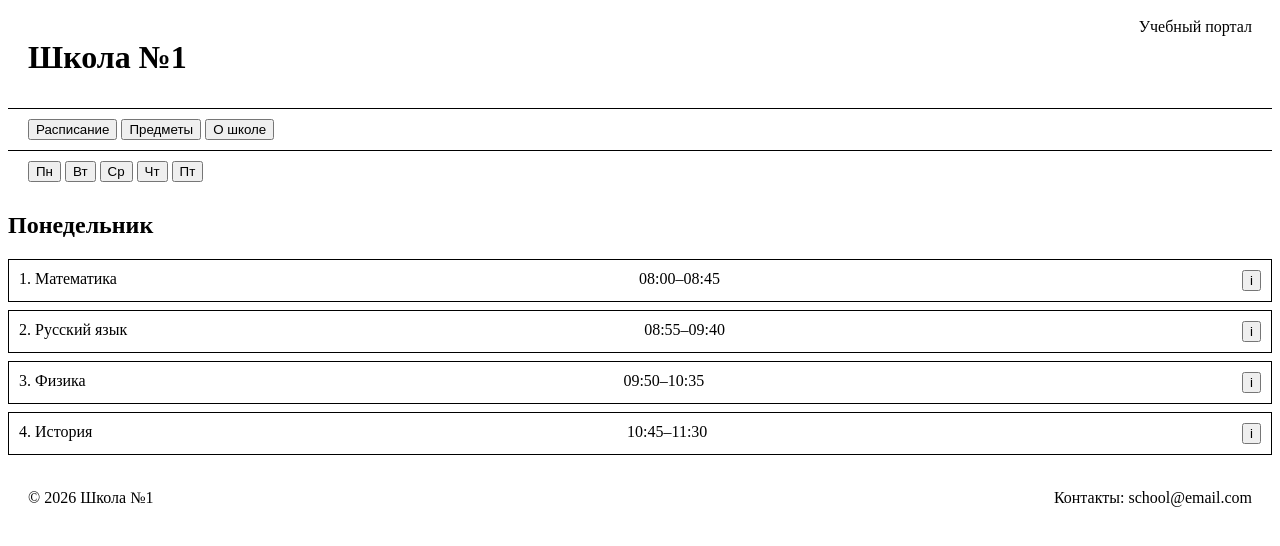
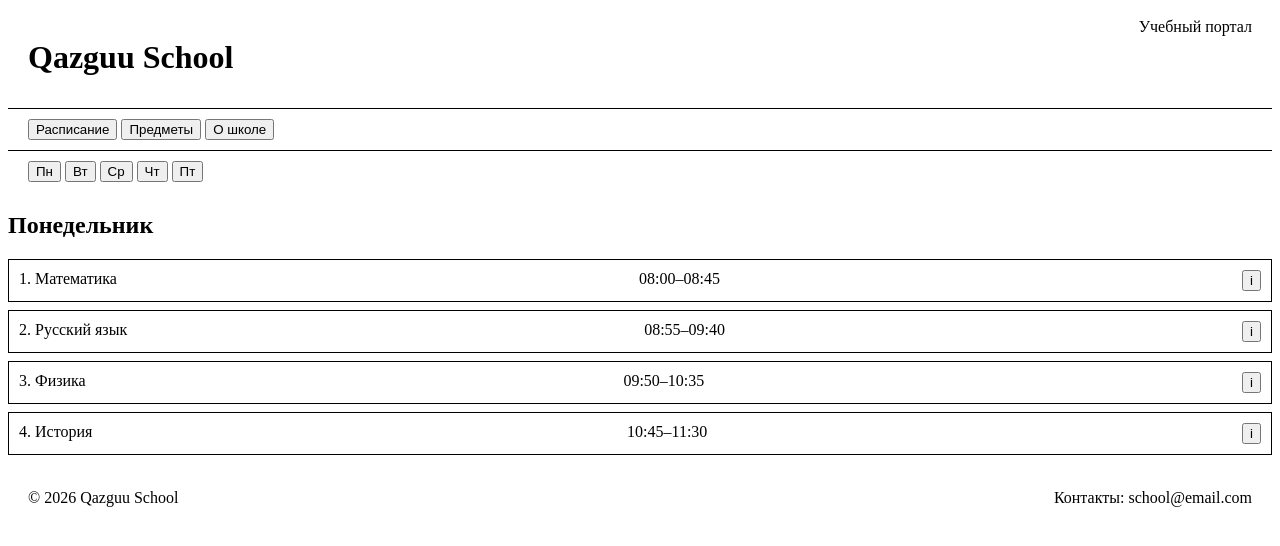
Before and after one commit to dariya-shumurova/logic, a plain HTML site: page index.html in a window 1280 px wide. Drawn offline with Linux system fonts and the light colour scheme.

Commit message:
own school

```diff
--- a/index.html
+++ b/index.html
@@ -3,7 +3,7 @@
 <head>
     <meta charset="UTF-8">
     <meta name="viewport" content="width=device-width, initial-scale=1.0">
-    <title>Document</title>
+    <title>Qazguu School</title>
     <link rel="stylesheet" href="./style.css">
 </head>
 
@@ -12,7 +12,7 @@
 
 <header>
     <div class="top-bar">
-        <h1>Школа №1</h1>
+        <h1>Qazguu School </h1>
         <span>Учебный портал</span>
     </div>
 
@@ -33,7 +33,6 @@
 
 <main>
 
-<!-- РАСПИСАНИЕ -->
 <section id="schedule" class="section active">
 
     <div id="monday" class="day active">
@@ -84,7 +83,6 @@
 
 </section>
 
-<!-- ПРЕДМЕТЫ -->
 <section id="subjects" class="section">
     <h2>Список предметов</h2>
     <ul>
@@ -100,7 +98,6 @@
     </ul>
 </section>
 
-<!-- О ШКОЛЕ -->
 <section id="about" class="section">
     <h2>О школе</h2>
     <p>Это учебный портал для просмотра расписания и информации о предметах.</p>
@@ -110,7 +107,7 @@
 
 <footer>
     <div class="footer-content">
-        <p>© 2026 Школа №1</p>
+        <p>© 2026 Qazguu School </p>
         <p>Контакты: school@email.com</p>
     </div>
 </footer>
```
